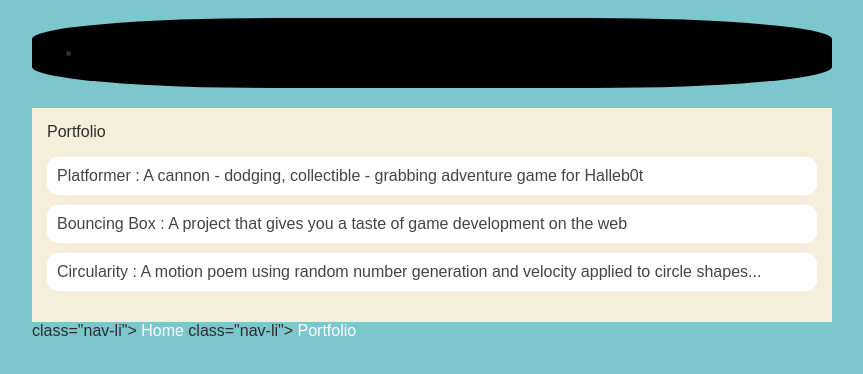
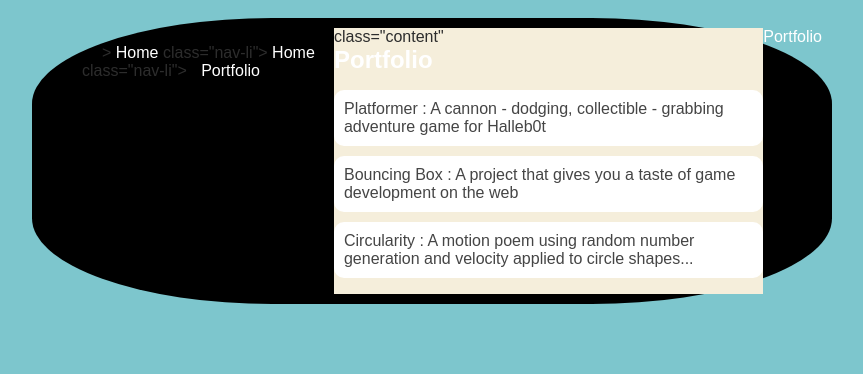
Before and after one commit to kalebkaiser/kalebkaiser.github.io, a plain HTML site: page portfolio.html in a window 1280 px wide. Shown: the whole page, without its empty margins (208-1071 px from the left). Drawn offline with Linux system fonts and the light colour scheme.

Commit message:
add portfolio.html file

```diff
--- a/portfolio.html
+++ b/portfolio.html
@@ -11,13 +11,19 @@
         <nav>
             <!-- Nav stuff here...-->
             <ul>
-                <li>
+                <li class="nav-li"></li>>
+                <a class="nav-a" href="index.html">Home</a>
 
-                </li>
+                class="nav-li">
+                <a class="nav-a" href="index.html">Home</a>
+
+             class="nav-li">
+            </li>
+                <li class="nav-li">
+                    <a class="nav-a" href="portfolio.html">Portfolio</a>
             </ul>
-        </nav>
         <main>
-            <div class="content" <h1>Portfolio</h1>
+            <div> class="content" <h1>Portfolio</h1>
                 <ul id="portfolio">
                     <li><a href="projects/platformer/">Platformer : A cannon - dodging, collectible - grabbing adventure game for Halleb0t</a></li>
                     <li><a href="projects/bouncing-box/">Bouncing Box : A project that gives you a taste of game development on the web </a></li>
@@ -25,10 +31,6 @@
                 </ul>
             </div>
         </main>
-                 class="nav-li">
-                    <a class="nav-a" href="index.html">Home</a>
-
-                 class="nav-li">
                     <a class="nav-a" href="portfolio.html">Portfolio</a>
 
 
```
